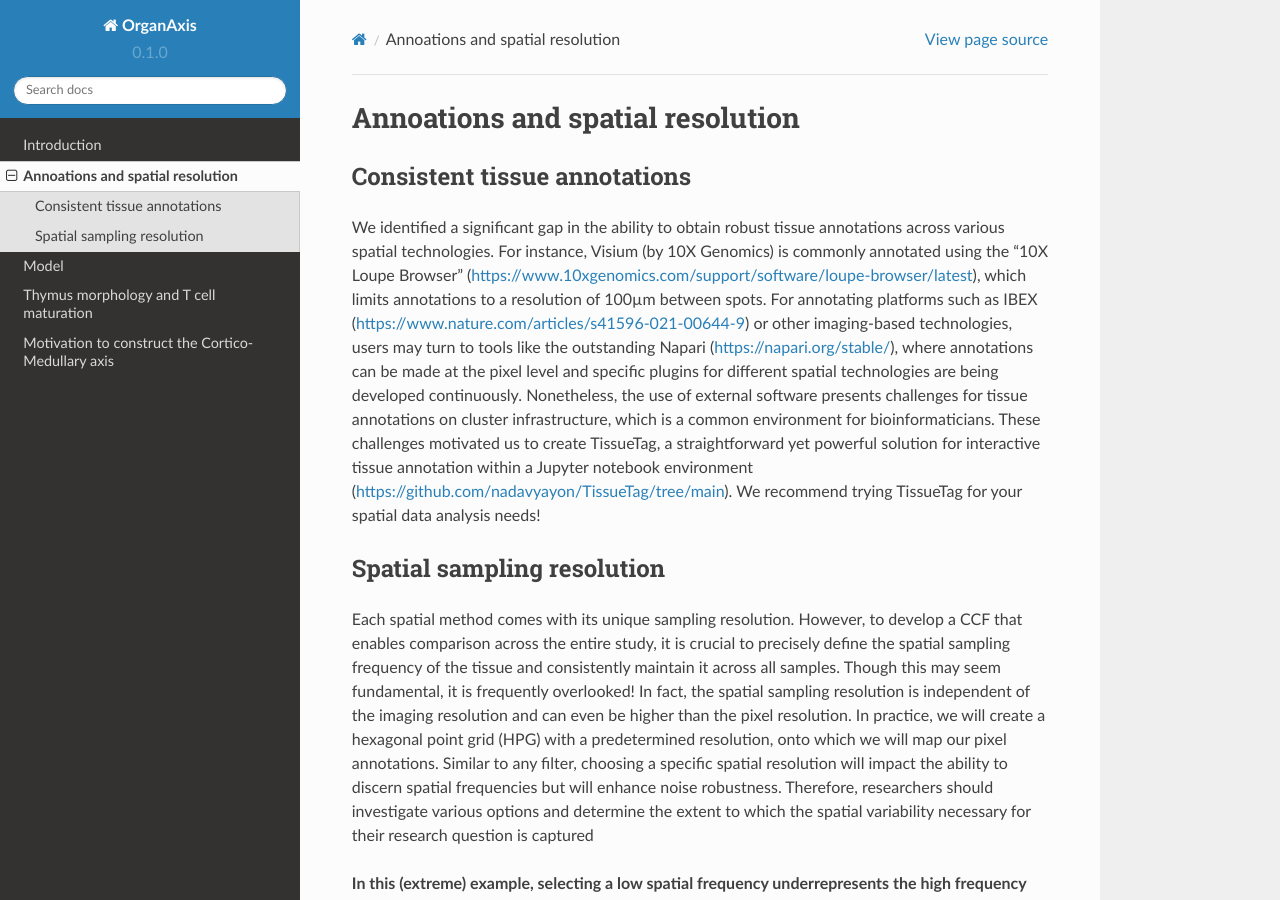
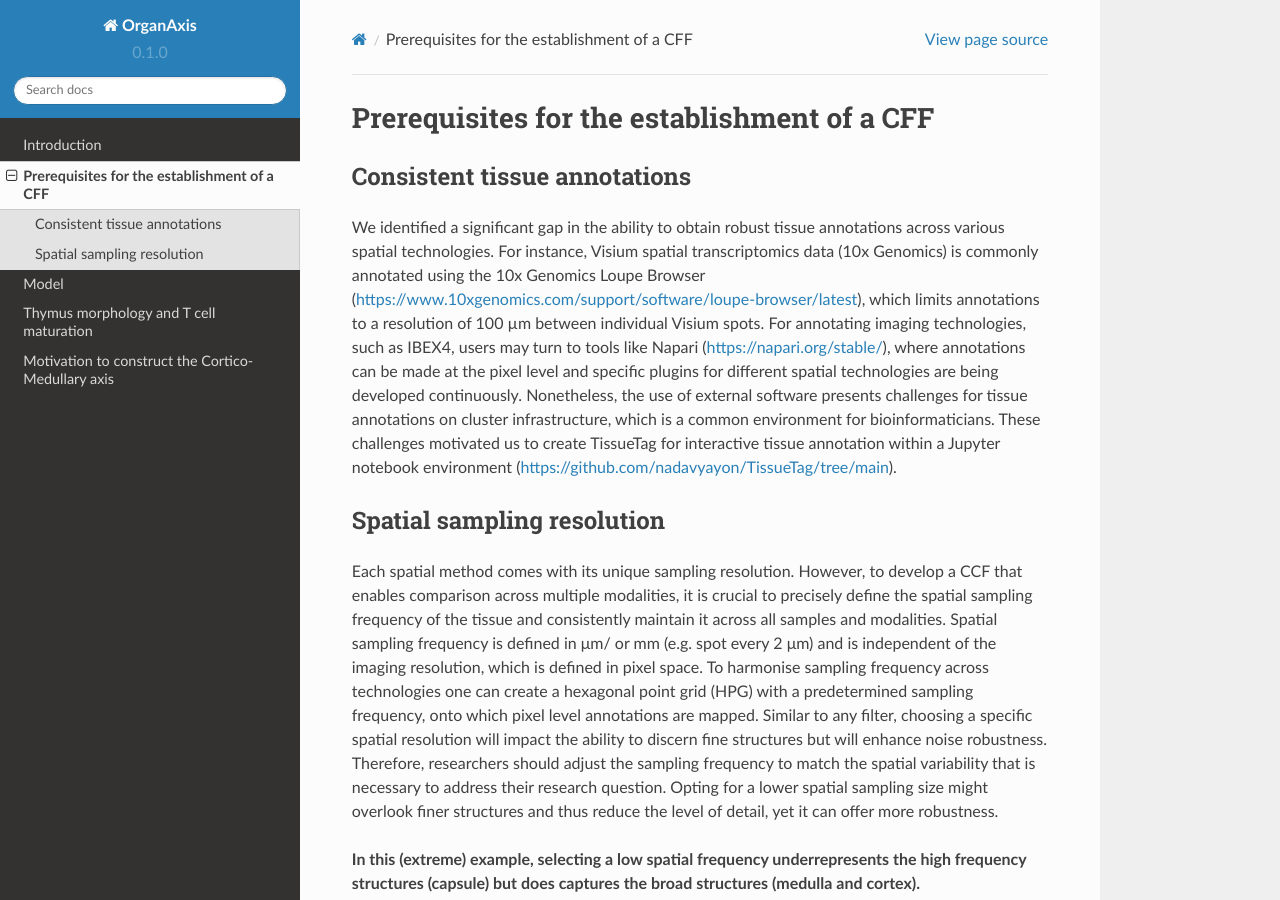
Before and after one commit to nadavyayon/organ_axis_tutorial, a Sphinx documentation site: the page built from docs/source/annotation_and_sampling.rst, in a window 1280 px wide and 900 px high. Built offline with Sphinx 7.4.7 and the Read the Docs theme 2.0.0, drawn with Linux system fonts in a browser that asks for light colours.

Commit message:
Update annotation_and_sampling.rst

```diff
--- a/docs/source/annotation_and_sampling.rst
+++ b/docs/source/annotation_and_sampling.rst
@@ -1,15 +1,14 @@
-Annoations and spatial resolution
-==================
+Prerequisites for the establishment of a CFF
+=================
 
 Consistent tissue annotations
 ------------
-We identified a significant gap in the ability to obtain robust tissue annotations across various spatial technologies.  For instance, Visium (by 10X Genomics) is commonly annotated using the "10X Loupe Browser" (https://www.10xgenomics.com/support/software/loupe-browser/latest), which limits annotations to a resolution of 100µm between spots. For annotating platforms such as IBEX (https://www.nature.com/articles/s41596-021-00644-9) or other imaging-based technologies, users may turn to tools like the outstanding Napari (https://napari.org/stable/), where annotations can be made at the pixel level and specific plugins for different spatial technologies are being developed continuously. Nonetheless, the use of external software presents challenges for tissue annotations on cluster infrastructure, which is a common environment for bioinformaticians.
-These challenges motivated us to create TissueTag, a straightforward yet powerful solution for interactive tissue annotation within a Jupyter notebook environment (https://github.com/nadavyayon/TissueTag/tree/main). We recommend trying TissueTag for your spatial data analysis needs!
+We identified a significant gap in the ability to obtain robust tissue annotations across various spatial technologies. For instance, Visium spatial transcriptomics data (10x Genomics) is commonly annotated using the 10x Genomics Loupe Browser (https://www.10xgenomics.com/support/software/loupe-browser/latest), which limits annotations to a resolution of 100 µm between individual Visium spots. For annotating imaging technologies, such as IBEX4, users may turn to tools like Napari (https://napari.org/stable/), where annotations can be made at the pixel level and specific plugins for different spatial technologies are being developed continuously. Nonetheless, the use of external software presents challenges for tissue annotations on cluster infrastructure, which is a common environment for bioinformaticians. These challenges motivated us to create TissueTag for interactive tissue annotation within a Jupyter notebook environment (https://github.com/nadavyayon/TissueTag/tree/main).
 
 
 Spatial sampling resolution
 ---------------
-Each spatial method comes with its unique sampling resolution. However, to develop a CCF that enables comparison across the entire study, it is crucial to precisely define the spatial sampling frequency of the tissue and consistently maintain it across all samples.  Though this may seem fundamental, it is frequently overlooked! In fact, the spatial sampling resolution is independent of the imaging resolution and can even be higher than the pixel resolution. In practice, we will create a hexagonal point grid (HPG) with a predetermined resolution, onto which we will map our pixel annotations.  Similar to any filter, choosing a specific spatial resolution will impact the ability to discern spatial frequencies but will enhance noise robustness. Therefore, researchers should investigate various options and determine the extent to which the spatial variability necessary for their research question is captured
+Each spatial method comes with its unique sampling resolution. However, to develop a CCF that enables comparison across multiple modalities, it is crucial to precisely define the spatial sampling frequency of the tissue and consistently maintain it across all samples and modalities. Spatial sampling frequency is defined in μm/ or mm (e.g. spot every 2 μm) and is independent of the imaging resolution, which is defined in pixel space. To harmonise sampling frequency across technologies one can create a hexagonal point grid (HPG) with a predetermined sampling frequency, onto which pixel level annotations are mapped. Similar to any filter, choosing a specific spatial resolution will impact the ability to discern fine structures but will enhance noise robustness. Therefore, researchers should adjust the sampling frequency to match the spatial variability that is necessary to address their research question. Opting for a lower spatial sampling size might overlook finer structures and thus reduce the level of detail, yet it can offer more robustness.
 
 **In this (extreme) example, selecting a low spatial frequency underrepresents the high frequency structures (capsule) but does captures the broad structures (medulla and cortex).**
 
```
